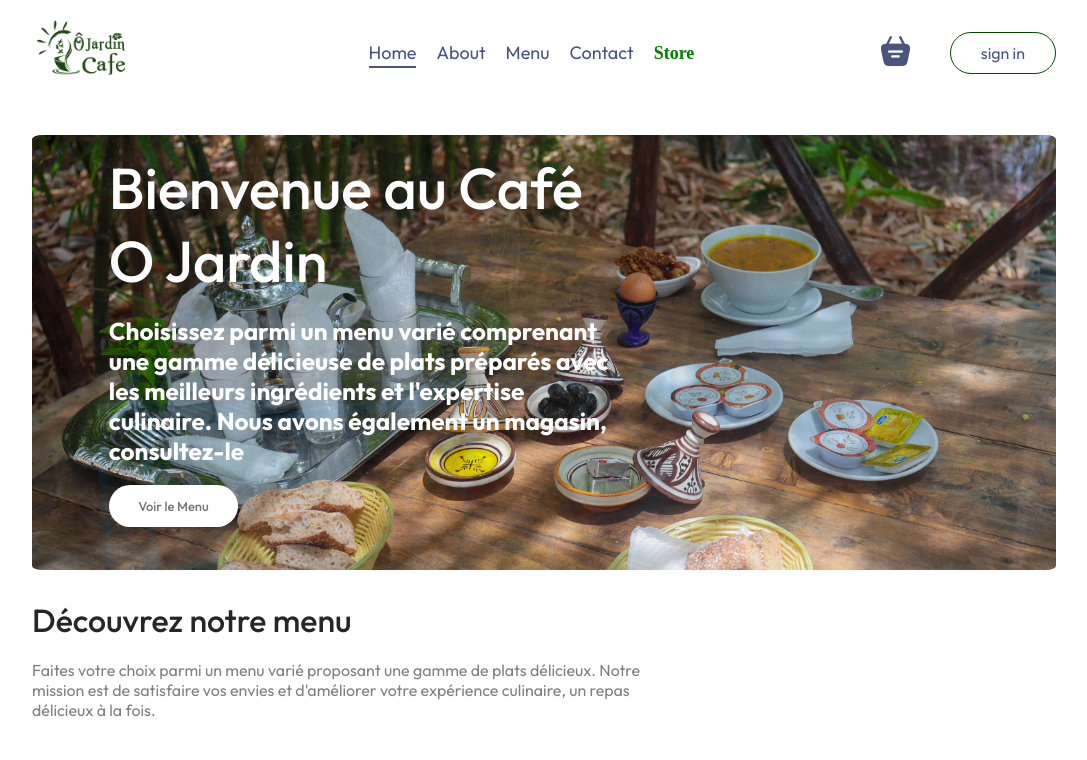
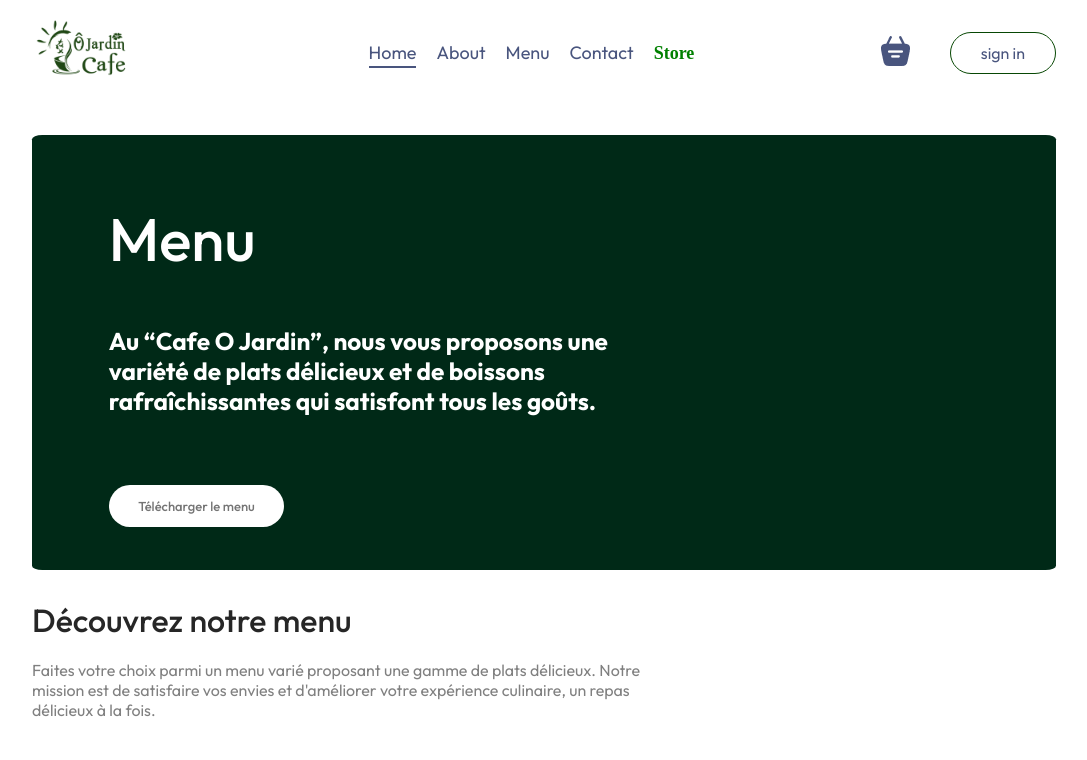
Before and after one commit to KhaldaneH/O-Jardin, a React (Vite) app in the folder frontend/: page /menu in a window 1280 px wide. Shown: the top 760 px of the page, without its empty margins (96-1183 px from the left). Built offline with nearby package versions, Linux system fonts and the light colour scheme; no server answers.

Commit message:
Update Header3.jsx

```diff
--- a/frontend/src/components/Header/Header3/Header3.jsx
+++ b/frontend/src/components/Header/Header3/Header3.jsx
@@ -4,35 +4,13 @@ import {Link} from 'react-router-dom'
 
 
 const Header3 = () => {
-    useEffect(() => {
-        const backgrounds = [
-            '/hero-3.jpg',
-            '/hero-4.jpg',
-            '/hero-5.jpg'
-        ];
-
-        let currentIndex = 0;
-        const Header3 = document.querySelector('.header3');
-
-        // Set the initial background image immediately
-        Header3.style.backgroundImage = `url(${backgrounds[currentIndex]})`;
-
-        const changeBackground = () => {
-            currentIndex = (currentIndex + 1) % backgrounds.length;
-            Header3.style.backgroundImage = `url(${backgrounds[currentIndex]})`;
-        };
-
-        const intervalId = setInterval(changeBackground, 5000); // Change the image every 5000ms (5 seconds)
-
-        return () => clearInterval(intervalId); // Cleanup on component unmount
-    }, []);
 
     return (
         <div className='header3'>
             <div className='header3-contents'>
-                <h2>Bienvenue au Café O Jardin</h2>
-                <p>Choisissez parmi un menu varié comprenant une gamme délicieuse de plats préparés avec les meilleurs ingrédients et l'expertise culinaire. Nous avons également un magasin, consultez-le</p>
-                <Link to="/menu"><button>Voir le Menu</button></Link>
+                <h2 style={{fontSize:"60px",marginBottom:"30px"}}>Menu</h2>
+                <p style={{marginBottom:"50px",}}>Au “Cafe O Jardin”, nous vous proposons une variété de plats délicieux et de boissons rafraîchissantes qui satisfont tous les goûts.</p>
+                <button>Télécharger le menu</button>
             </div>
         </div>
     );
```
